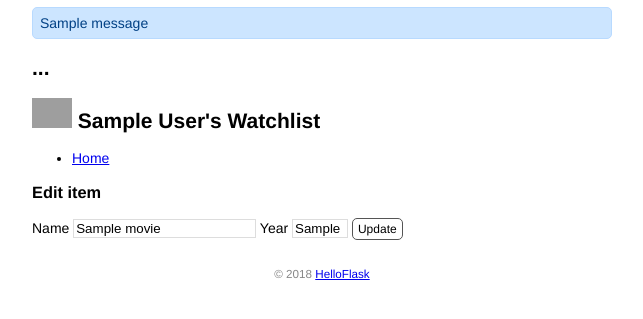
After one commit to Stella-Chao/watchlist, a Flask app: template templates/edit.html in a window 1280 px wide. The commit adds this page. Shown: the top 319 px of the page, without its empty margins (318-961 px from the left). Run offline with Flask 3, Linux system fonts and the light colour scheme; the template is opened without the code that fills it: values that come from a table or form of the project are taken from there, others are empty; tables that the repository leaves empty hold one stand-in row (values such as "Sample post"); one stand-in notice (Sample message) is shown; grey boxes are pictures that could not be loaded.

Commit message:
Add editing movie data

```diff
--- a/app.py
+++ b/app.py
@@ -1,7 +1,7 @@
 import os, sys
 import click
 
-from flask import Flask, render_template, url_for
+from flask import Flask, render_template, url_for, request, flash, redirect
 from flask_sqlalchemy import SQLAlchemy
 
 # 识别系统，设定sqlite
@@ -17,6 +17,8 @@ app = Flask(__name__)
 # 设定app.config
 app.config['SQLALCHEMY_DATABASE_URI'] = prefix + os.path.join(app.root_path, 'data.db')
 app.config['SQLALCHEMY_TRACK_MODIFICATIONS'] = False  # 关闭对模型修改的监控
+app.config['SECRET_KEY'] = 'dev'  # 等同于 app.secret_key = 'dev'
+
 
 # 声明数据库
 db = SQLAlchemy(app)
@@ -32,8 +34,8 @@ class Movie(db.Model):
     year = db.Column(db.String(6))
 
 
-#
-# name = 'Sun Zhao'
+
+name = 'Sun Zhao'
 # movies = [
 #     {'title': 'My Neighbor Totoro', 'year': '1988'},
 #     {'title': 'Dead Poets Society', 'year': '1989'},
@@ -47,9 +49,64 @@ class Movie(db.Model):
 #     {'title': 'The Pork of Music', 'year': '2012'},
 # ]
 
-@app.route('/')
+@app.context_processor
+def inject_user():
+    user = User.query.first()
+    return dict(user=user)  # 声明上下文user
+
+# 添加电影数据
+@app.route('/', methods=['GET', 'POST'])
 def index():
-    return render_template('index.html', username=name, movies=movies)
+    if request.method == "POST":
+        title = request.form.get('title')
+        year = request.form.get('year')
+        # 验证数据
+        if not title or not year or (len(year)>4) or len(title) > 60:
+            flash('Invalid input')
+            return redirect(url_for('index'))
+        movie = Movie(title=title, year=year)
+        db.session.add(movie)
+        db.session.commit()
+        flash('Item created ')
+        return redirect(url_for('index'))
+
+    movies = Movie.query.all()
+    return render_template('index.html',  movies=movies)
+
+# 编辑电影数据，删除电影数据
+@app.route('/movie/edit/<int:movie_id>', methods=['GET', 'POST'])
+def edit(movie_id):
+    movie = Movie.query.get_or_404(movie_id)
+
+    if request.method == 'POST':
+        title = request.form.get('title')
+        year = request.form.get('year')
+        if not title or not year or (len(year)>4) or len(title) > 60:
+            flash('Invalid input')
+            return redirect(url_for('index'))
+
+        movie.title = title
+        movie.year = year
+        db.session.commit()
+        flash('Item Updated.')
+        return render_template(url_for('index'))
+    return redirect('edit.html', movie=movie)  # 传入被编辑的电影记录
+
+# delete item
+@app.route('/movie/delete/<int:movie_id>', methods=['GET', 'POST'])
+def delete(movie_id):
+    movie = Movie.query.get_or_404(movie_id)
+    db.session.delete(movie)
+    db.session.commit()
+    flash('Item delete.')
+    return redirect(url_for('index'))
+
+
+
+@app.errorhandler(404)
+def page_no_found(e):
+    user = User.query.first()
+    return render_template('404.html'), 404
 
 @app.cli.command()
 def forge():
--- a/static/css/style.css
+++ b/static/css/style.css
@@ -46,3 +46,49 @@ footer {
     margin: 0 auto;
     height: 100px;
 }
+
+/* 覆盖某些浏览器对 input 元素定义的字体 */
+input[type=submit] {
+    font-family: inherit;
+}
+
+input[type=text] {
+    border: 1px solid #ddd;
+}
+
+input[name=year] {
+    width: 50px;
+}
+
+.btn {
+    font-size: 12px;
+    padding: 3px 5px;
+    text-decoration: none;
+    cursor: pointer;
+    background-color: white;
+    color: black;
+    border: 1px solid #555555;
+    border-radius: 5px;
+}
+
+.btn:hover {
+    text-decoration: none;
+    background-color: black;
+    color: white;
+    border: 1px solid black;
+}
+
+.alert {
+    position: relative;
+    padding: 7px;
+    margin: 7px 0;
+    border: 1px solid transparent;
+    color: #004085;
+    background-color: #cce5ff;
+    border-color: #b8daff;
+    border-radius: 5px;
+}
+
+.inline-form {
+    display: inline;
+}
--- /dev/null
+++ b/templates/base.html
@@ -0,0 +1,33 @@
+<!DOCTYPE html>
+<html lang="en">
+<!-- 插入到页面标题上方 -->
+{% for message in get_flashed_messages() %}
+    <div class="alert">{{ message }}</div>
+{% endfor %}
+<h2>...</h2>
+<head>
+    {% block head %}
+    <meta charset="utf-8">
+    <meta name="viewport" content="width=device-width, initial-scale=1.0">
+    <title>{{ user.name }}'s Watchlist</title>
+    <link rel="icon" href="{{ url_for('static', filename='images/favicon.ico') }}">
+    <link rel="stylesheet" href="{{ url_for('static', filename='css/style.css') }}" type="text/css">
+    {% endblock %}
+</head>
+<body>
+    <h2>
+        <img alt="Avatar" class="avatar" src="{{ url_for('static', filename='images/avatar.png') }}">
+        {{ user.name }}'s Watchlist
+    </h2>
+    <nav>
+        <ul>
+            <li><a href="{{ url_for('index') }}">Home</a></li>
+        </ul>
+    </nav>
+    {% block content %}{% endblock %}
+    <footer>
+        <small>&copy; 2018 <a href="http://helloflask.com/book/3">HelloFlask</a></small>
+    </footer>
+</body>
+
+</html>
--- /dev/null
+++ b/templates/edit.html
@@ -0,0 +1,10 @@
+{% extends 'base.html' %}
+
+{% block content %}
+<h3>Edit item</h3>
+<form method="post">
+    Name <input type="text" name="title" autocomplete="off" required value="{{ movie.title }}">
+    Year <input type="text" name="year" autocomplete="off" required value="{{ movie.year }}">
+    <input class="btn" type="submit" name="submit" value="Update">
+</form>
+{% endblock %}
```
Also changed, not shown: templates/404.html (added, +12 -0 lines), templates/index.html (+24 -26 lines).
